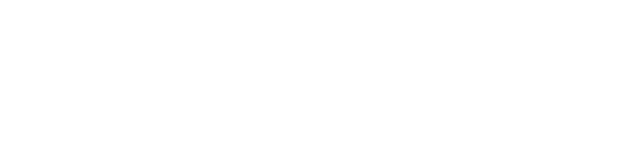
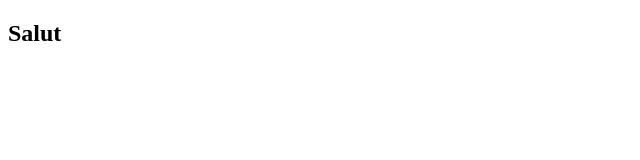
Before and after one commit to thomasO82/projetfirst, a plain HTML site: page index.html in a window 1280 px wide. Shown: the full height of the page, 0-640 px from the left. Drawn offline with Linux system fonts and the light colour scheme.

Commit message:
add main

```diff
--- a/index.html
+++ b/index.html
@@ -7,5 +7,10 @@
 </head>
 <body>
 
+    <main>
+        <section>
+            <h2>Salut</h2>
+        </section>
+    </main>
 </body>
 </html>
```
